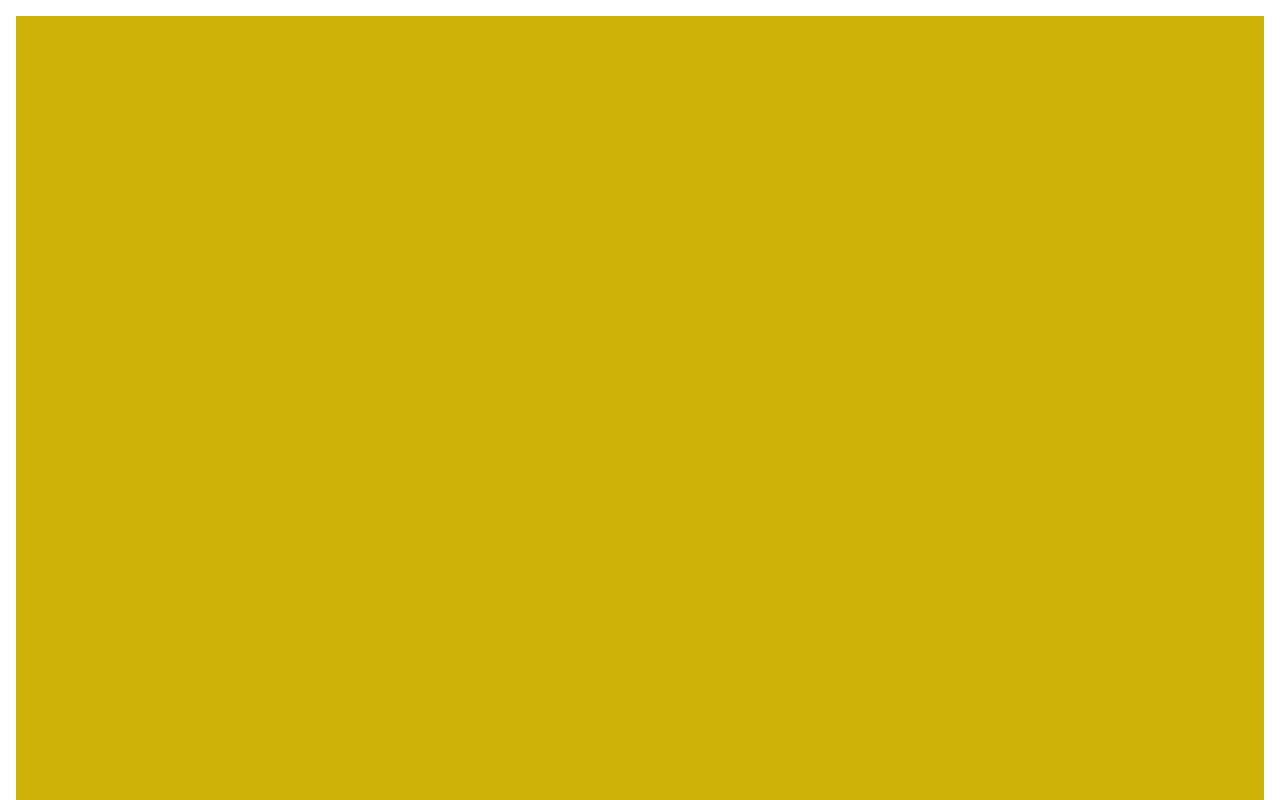
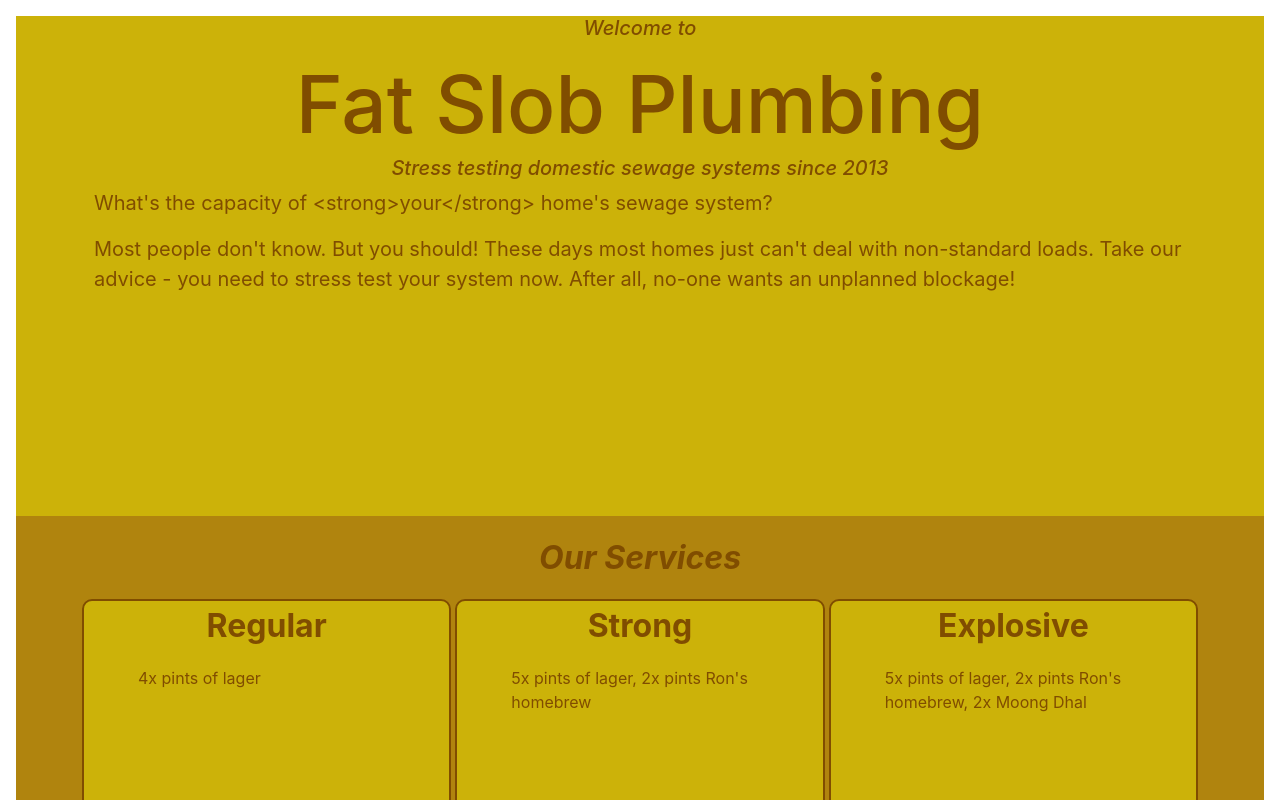
Before and after one commit to headexpanded/fat_slob_plumbing, a Next.js app: page / in a window 1280 px wide. Shown: the top 800 px of the page. Built offline with nearby package versions, Linux system fonts and the light colour scheme.

Commit message:
Intro Section

```diff
--- a/pages/index.tsx
+++ b/pages/index.tsx
@@ -16,10 +16,6 @@ const Home: NextPage = () => {
         <link rel="icon" href="/favicon.ico" />
       </Head>
 
-      <main className={styles.main}>
-
-
-</main>
       {/* Intro Section */}
       <Sections.IntroSection/>
       {/* Services */}
```
